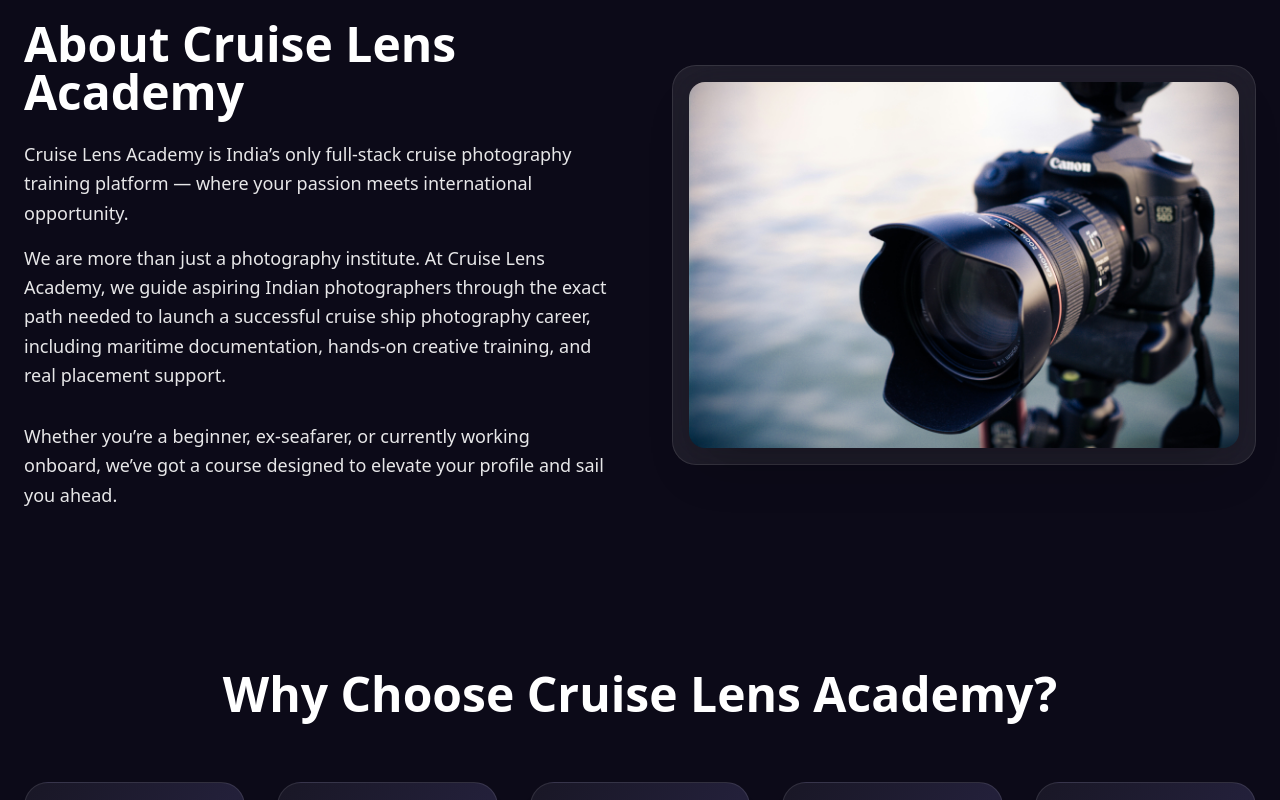
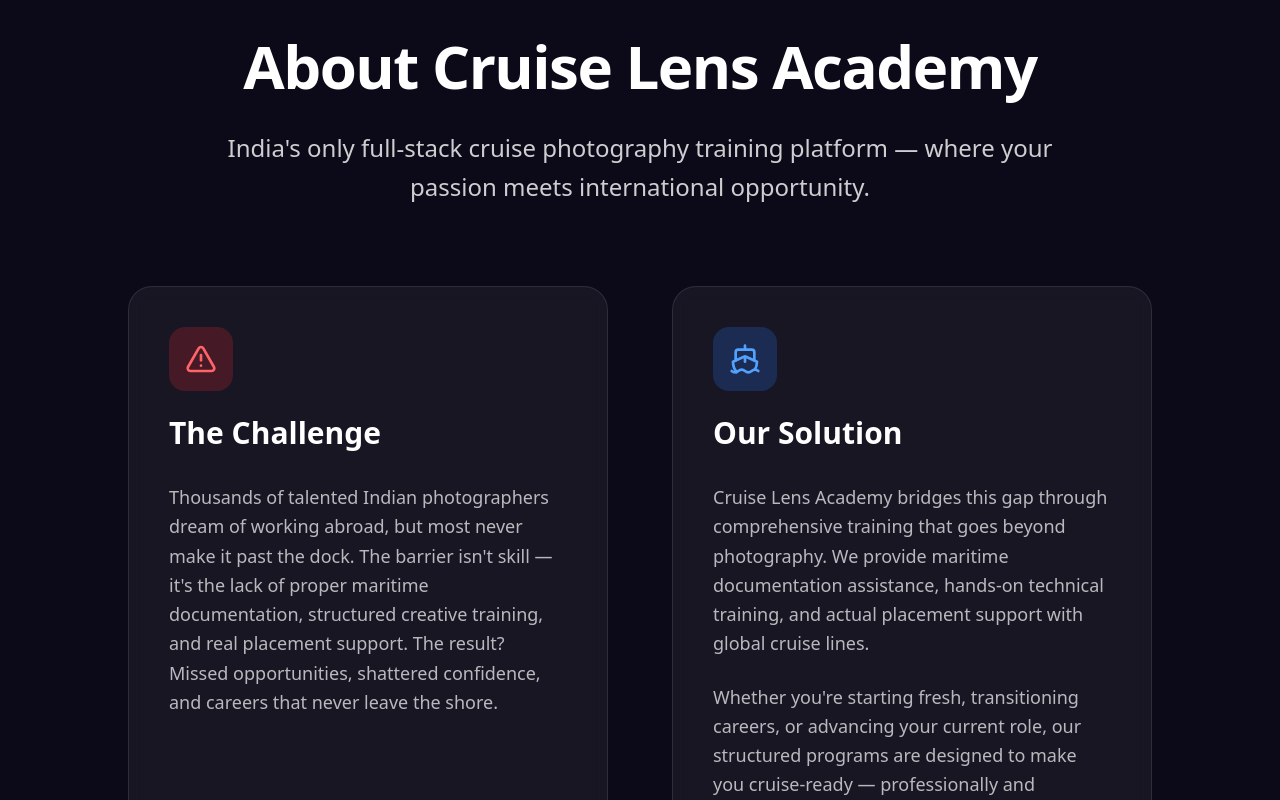
Before and after one commit to Google1979/Cruise-Lens-Academy, a Next.js app: page / in a window 1280 px wide. Shown: the part 860-1660 px from the top of the page. Built offline with nearby package versions, Linux system fonts and the light colour scheme.

Commit message:
Revamp About Section

```diff
--- a/src/app/About.tsx
+++ b/src/app/About.tsx
@@ -1,42 +1,60 @@
-import PhotoCamera from "@/images/photo-camera.jpg";
-import Image from "next/image";
+// import Image from "next/image";
+import { AlertTriangle, Ship } from "lucide-react";
 
 export default function About() {
   return (
-    <section id="about" className="py-20 px-6 relative">
-      <div className="container mx-auto">
-        <div className="grid lg:grid-cols-2 gap-16 items-center">
-          <div>
-            <h2 className="text-4xl md:text-5xl font-bold text-white mb-6">
-              About Cruise Lens Academy
-            </h2>
-            <p className="text-lg text-white/90 mb-4 leading-relaxed">
-              Cruise Lens Academy is India’s only full-stack cruise photography
-              training platform — where your passion meets international
-              opportunity.
-            </p>
-            <p className="text-lg text-white/90 mb-8 leading-relaxed">
-              We are more than just a photography institute. At Cruise Lens
-              Academy, we guide aspiring Indian photographers through the exact
-              path needed to launch a successful cruise ship photography career,
-              including maritime documentation, hands-on creative training, and
-              real placement support.
-            </p>
-            <p className="text-lg text-white/90 leading-relaxed">
-              Whether you’re a beginner, ex-seafarer, or currently working
-              onboard, we’ve got a course designed to elevate your profile and
-              sail you ahead.
+    <section id="about" className="py-24 px-6 relative">
+      <div className="container mx-auto max-w-5xl">
+        <div className="text-center mb-20">
+          <h2 className="text-5xl md:text-6xl font-bold text-white mb-8 tracking-tight">
+            About Cruise Lens Academy
+          </h2>
+          <p className="text-xl md:text-2xl text-white/80 leading-relaxed max-w-4xl mx-auto">
+            India's only full-stack cruise photography training platform — where
+            your passion meets international opportunity.
+          </p>
+        </div>
+
+        <div className="grid md:grid-cols-2 gap-12 lg:gap-16">
+          <div className="bg-white/5 backdrop-blur-sm border border-white/10 rounded-3xl p-10 hover:bg-white/10 transition-all duration-300">
+            <div className="mb-8">
+              <div className="w-16 h-16 bg-red-500/20 rounded-2xl flex items-center justify-center mb-6">
+                <AlertTriangle className="w-8 h-8 text-red-400" />
+              </div>
+              <h3 className="text-3xl font-bold text-white mb-6">
+                The Challenge
+              </h3>
+            </div>
+            <p className="text-lg text-white/70 leading-relaxed">
+              Thousands of talented Indian photographers dream of working
+              abroad, but most never make it past the dock. The barrier isn't
+              skill — it's the lack of proper maritime documentation, structured
+              creative training, and real placement support. The result? Missed
+              opportunities, shattered confidence, and careers that never leave
+              the shore.
             </p>
           </div>
 
-          <div className="relative">
-            <div className="glass-effect rounded-3xl p-4">
-              <Image
-                src={PhotoCamera}
-                alt="Professional photographer taking pictures on cruise ship deck"
-                className="w-full h-auto object-cover rounded-2xl shadow-2xl"
-              />
+          <div className="bg-white/5 backdrop-blur-sm border border-white/10 rounded-3xl p-10 hover:bg-white/10 transition-all duration-300">
+            <div className="mb-8">
+              <div className="w-16 h-16 bg-blue-500/20 rounded-2xl flex items-center justify-center mb-6">
+                <Ship className="w-8 h-8 text-blue-400" />
+              </div>
+              <h3 className="text-3xl font-bold text-white mb-6">
+                Our Solution
+              </h3>
             </div>
+            <p className="text-lg text-white/70 mb-6 leading-relaxed">
+              Cruise Lens Academy bridges this gap through comprehensive
+              training that goes beyond photography. We provide maritime
+              documentation assistance, hands-on technical training, and actual
+              placement support with global cruise lines.
+            </p>
+            <p className="text-lg text-white/70 leading-relaxed">
+              Whether you're starting fresh, transitioning careers, or advancing
+              your current role, our structured programs are designed to make
+              you cruise-ready — professionally and personally.
+            </p>
           </div>
         </div>
       </div>
--- a/src/app/OurStory.tsx
+++ b/src/app/OurStory.tsx
@@ -8,12 +8,10 @@ export default function OurStory() {
       <div className="container mx-auto">
         <div className="text-center mb-16">
           <h2 className="text-4xl md:text-5xl font-bold text-white mb-6">
-            The Story Behind
-            <span className="block">Cruise Lens Academy</span>
+            The Founders' Story
           </h2>
           <p className="text-lg text-white/90 max-w-3xl mx-auto">
-            Cruise Lens Academy was born out of lived experience — not just
-            ideas.
+            Cruise Lens Academy was born out of real journeys — not just ideas.
           </p>
         </div>
 
@@ -30,33 +28,105 @@ export default function OurStory() {
           </div>
 
           <div className="lg:col-span-3">
-            <p
-              className="text-lg text-white/90 mb-4 leading-relaxed"
-              data-edit-disabled="true"
-            >
-              <strong>Rohan Singh</strong>, after working aboard cruise ships
-              across 43 countries, saw first-hand how thousands of passionate
-              Indian photographers were missing out on global career
-              opportunities. Not because of talent gaps, but due to a lack of
-              documentation, structured training, and real placement guidance.
+            <p className="text-lg text-white/90 mb-6 leading-relaxed">
+              <strong>Rohan Singh</strong>, our Founder & CEO, worked as a Photo
+              Manager on some of the world's leading cruise lines, traveling to
+              43 countries and leading multicultural teams onboard. During his
+              time at sea, he encountered hundreds of talented Indian
+              photographers working in local studios, weddings, or freelance
+              gigs, all with the potential to go global, but stuck due to one
+              harsh reality: they simply didn't know how.
             </p>
-            <p
-              className="text-lg text-white/90 leading-relaxed"
-              data-edit-disabled="true"
-            >
-              Meanwhile, <strong>Suraj Thakre</strong>, with 7+ years of
-              experience managing teams and client journeys in the fitness and
-              lifestyle sector, knew how much operational structure and
-              mentorship matter in shaping careers. His strength lies in making
-              systems work — something every academy needs to scale impact.
+            <p className="text-lg text-white/90 mb-6 leading-relaxed">
+              Most didn't have the required maritime documents. Many lacked
+              formal creative training or the discipline expected onboard. And
+              almost none had access to the kind of mentorship or placement
+              guidance that could help them break into cruise photography
+              careers. Rohan knew the talent was there, but the structure was
+              missing.
+            </p>
+            <p className="text-lg text-white/90 leading-relaxed">
+              Meanwhile, <strong>Suraj Thakre</strong>, a long-time friend and
+              now Co-Founder, was building a strong reputation in the fitness
+              and lifestyle sector, managing client journeys, mentoring teams,
+              and driving performance-based results. With over 7 years of
+              operational experience, Suraj had a deep understanding of what it
+              takes to scale systems, build trust, and create career pathways
+              for young professionals.
             </p>
           </div>
         </div>
 
+        <div className="text-center text-lg text-white/90 max-w-4xl mx-auto mb-12">
+          <p className="mb-8">
+            Together, they saw an opportunity — not just to train photographers,
+            but to transform lives.
+          </p>
+          <div className="bg-white/5 backdrop-blur-sm rounded-2xl p-8 border border-white/10">
+            <h3 className="text-2xl font-bold text-white mb-6">
+              That's how Cruise Lens Academy came to life:
+            </h3>
+            <div className="grid md:grid-cols-3 gap-6 text-left">
+              <div className="flex items-start">
+                <div className="w-6 h-6 bg-green-500 rounded-full flex items-center justify-center mr-3 mt-1 flex-shrink-0">
+                  <svg
+                    className="w-3 h-3 text-white"
+                    fill="currentColor"
+                    viewBox="0 0 20 20"
+                  >
+                    <path
+                      fillRule="evenodd"
+                      d="M16.707 5.293a1 1 0 010 1.414l-8 8a1 1 0 01-1.414 0l-4-4a1 1 0 011.414-1.414L8 12.586l7.293-7.293a1 1 0 011.414 0z"
+                      clipRule="evenodd"
+                    />
+                  </svg>
+                </div>
+                <p>A platform built on practical experience, not just theory</p>
+              </div>
+              <div className="flex items-start">
+                <div className="w-6 h-6 bg-green-500 rounded-full flex items-center justify-center mr-3 mt-1 flex-shrink-0">
+                  <svg
+                    className="w-3 h-3 text-white"
+                    fill="currentColor"
+                    viewBox="0 0 20 20"
+                  >
+                    <path
+                      fillRule="evenodd"
+                      d="M16.707 5.293a1 1 0 010 1.414l-8 8a1 1 0 01-1.414 0l-4-4a1 1 0 011.414-1.414L8 12.586l7.293-7.293a1 1 0 011.414 0z"
+                      clipRule="evenodd"
+                    />
+                  </svg>
+                </div>
+                <p>A career-ready program tailored to Indian creatives</p>
+              </div>
+              <div className="flex items-start">
+                <div className="w-6 h-6 bg-green-500 rounded-full flex items-center justify-center mr-3 mt-1 flex-shrink-0">
+                  <svg
+                    className="w-3 h-3 text-white"
+                    fill="currentColor"
+                    viewBox="0 0 20 20"
+                  >
+                    <path
+                      fillRule="evenodd"
+                      d="M16.707 5.293a1 1 0 010 1.414l-8 8a1 1 0 01-1.414 0l-4-4a1 1 0 011.414-1.414L8 12.586l7.293-7.293a1 1 0 011.414 0z"
+                      clipRule="evenodd"
+                    />
+                  </svg>
+                </div>
+                <p>
+                  A launchpad where discipline, creativity, and documentation
+                  meet global opportunities
+                </p>
+              </div>
+            </div>
+          </div>
+        </div>
+
         <div className="text-center text-lg text-white/90 max-w-4xl mx-auto mb-16">
-          Together, they started Cruise Lens Academy — a space where creative
-          passion meets professional polish, and where Indian photographers are
-          empowered to dock locally and sail globally.
+          Today, Rohan and Suraj work hand-in-hand to guide aspiring
+          photographers — from the streets of India to the decks of
+          international cruise ships — giving them every tool they need to dock
+          locally, and sail globally.
         </div>
 
         <div className="grid md:grid-cols-2 gap-8">
@@ -64,22 +134,27 @@ export default function OurStory() {
             <Quote className="w-8 h-8 text-blue-300 mb-4" />
 
             <p className="text-white/90 text-lg italic mb-4">
-              “I created Cruise Lens Academy to bridge the gap between Indian
-              talent and international cruise careers. This platform is where
-              creativity meets opportunity.”
+              "I created Cruise Lens Academy to bridge the gap between Indian
+              talent and international cruise careers. Every photographer I met
+              during my years at sea had potential — they just needed the right
+              structure and guidance to unlock it."
             </p>
-            <p className="text-white font-semibold">- Rohan Singh</p>
+            <p className="text-white font-semibold">
+              - Rohan Singh, Founder & CEO
+            </p>
           </div>
 
           <div className="glass-effect rounded-3xl p-8">
             <Quote className="w-8 h-8 text-pink-300 mb-4" />
 
             <p className="text-white/90 text-lg italic mb-4">
-              “We’re not just training photographers — we’re helping young
+              "We're not just training photographers — we're helping young
               Indians transform their lives and go global with the right
-              support, skills, and confidence.”
+              support, skills, and confidence."
             </p>
-            <p className="text-white font-semibold">- Suraj Thakre</p>
+            <p className="text-white font-semibold">
+              - Suraj Thakre, Co-Founder
+            </p>
           </div>
         </div>
       </div>
```
Also changed, not shown: 1 other file (tests, documents, lock files or other folders).
